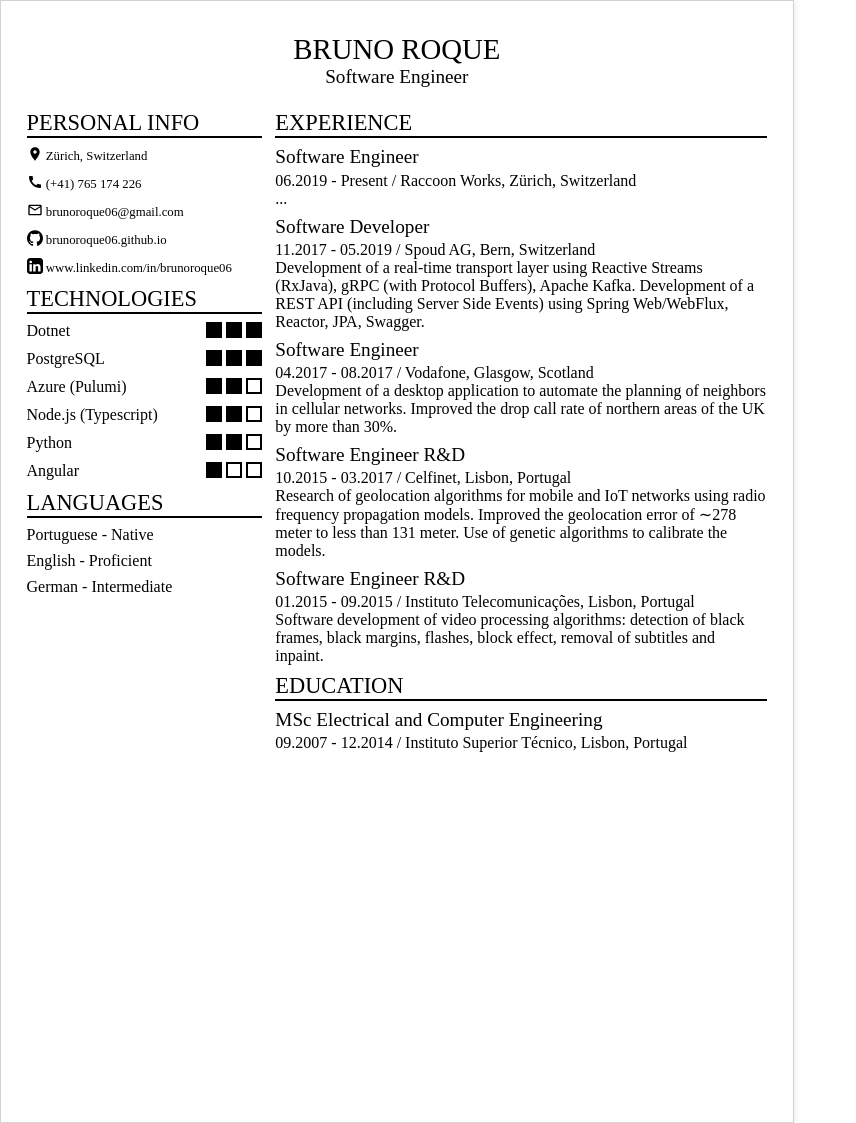
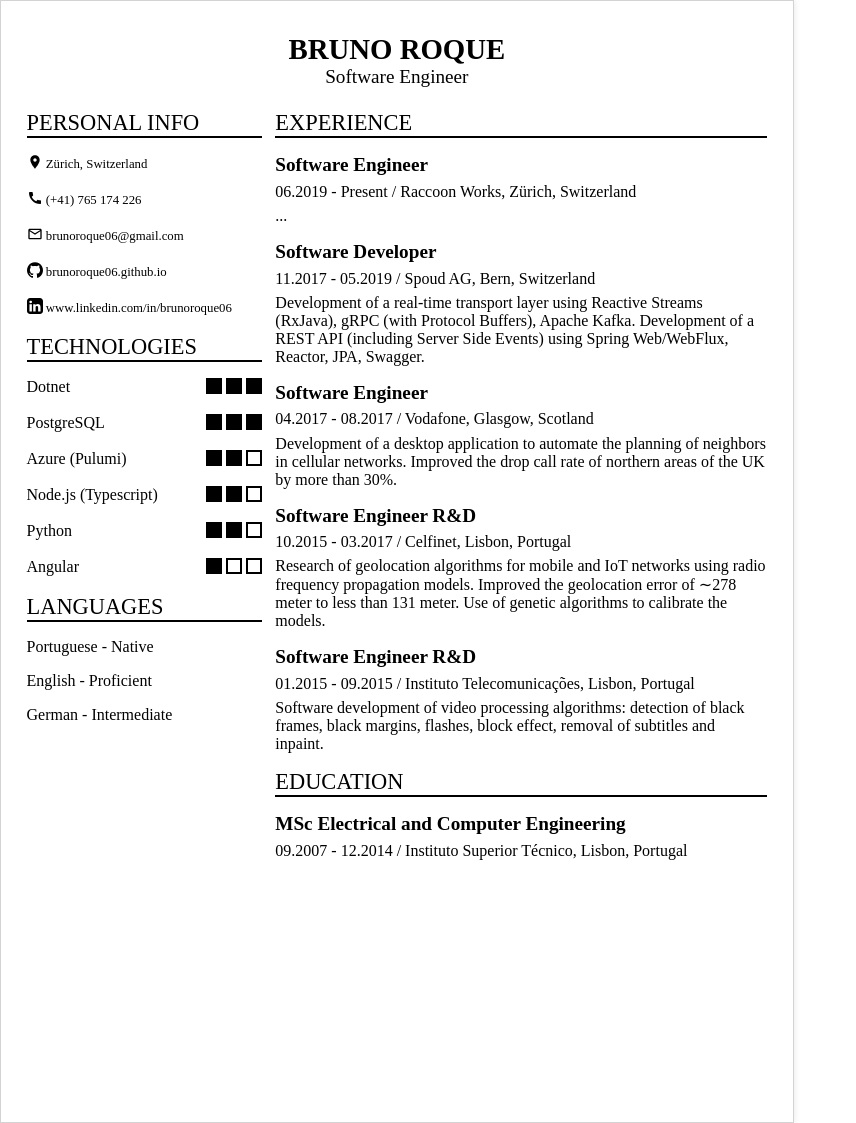
Before and after one commit to brunoroque06/brunoroque06.github.io, a Jekyll site: the page documents/curriculum-vitae/index.html, which Jekyll copies as it is, in a window 1280 px wide. Shown: the whole page, without its empty margins (0-856 px from the left). Built offline with Jekyll 4.4.1, drawn with Linux system fonts in a browser that asks for light colours.

Commit message:
Add spacing

```diff
--- a/documents/curriculum-vitae/index.html
+++ b/documents/curriculum-vitae/index.html
@@ -44,7 +44,7 @@
 
       .name {
         font-size: 1.8rem;
-        font-weight: 500;
+        font-weight: 600;
         text-transform: uppercase;
       }
 
@@ -57,7 +57,7 @@
       }
 
       .row {
-        margin: 0.5rem 0;
+        margin: 1rem 0;
       }
 
       .section {
@@ -93,11 +93,9 @@
       }
 
       .tech-name {
-        display: inline-block;
       }
 
       .tech-score {
-        display: inline-block;
       }
 
       .tech-full {
@@ -120,15 +118,17 @@
 
       .main-title {
         font-size: 1.2rem;
+        font-weight: 600;
+        margin: 0.4rem 0;
+      }
+
+      .main-sub {
         font-weight: 500;
         margin: 0.2rem 0;
       }
 
-      .main-sub {
-        font-weight: 500;
-      }
-
       .main-content {
+        margin: 0.4rem 0;
       }
 
       @page {
```
